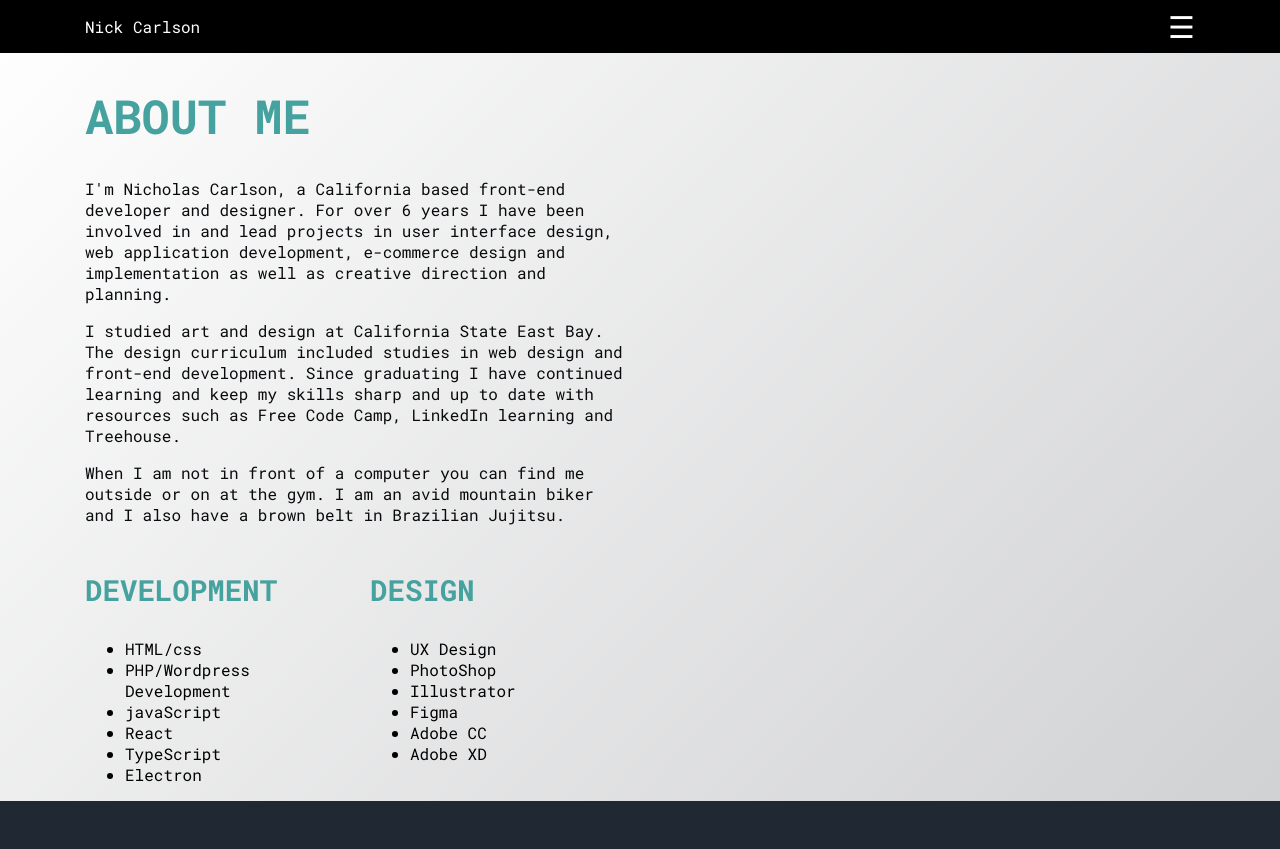
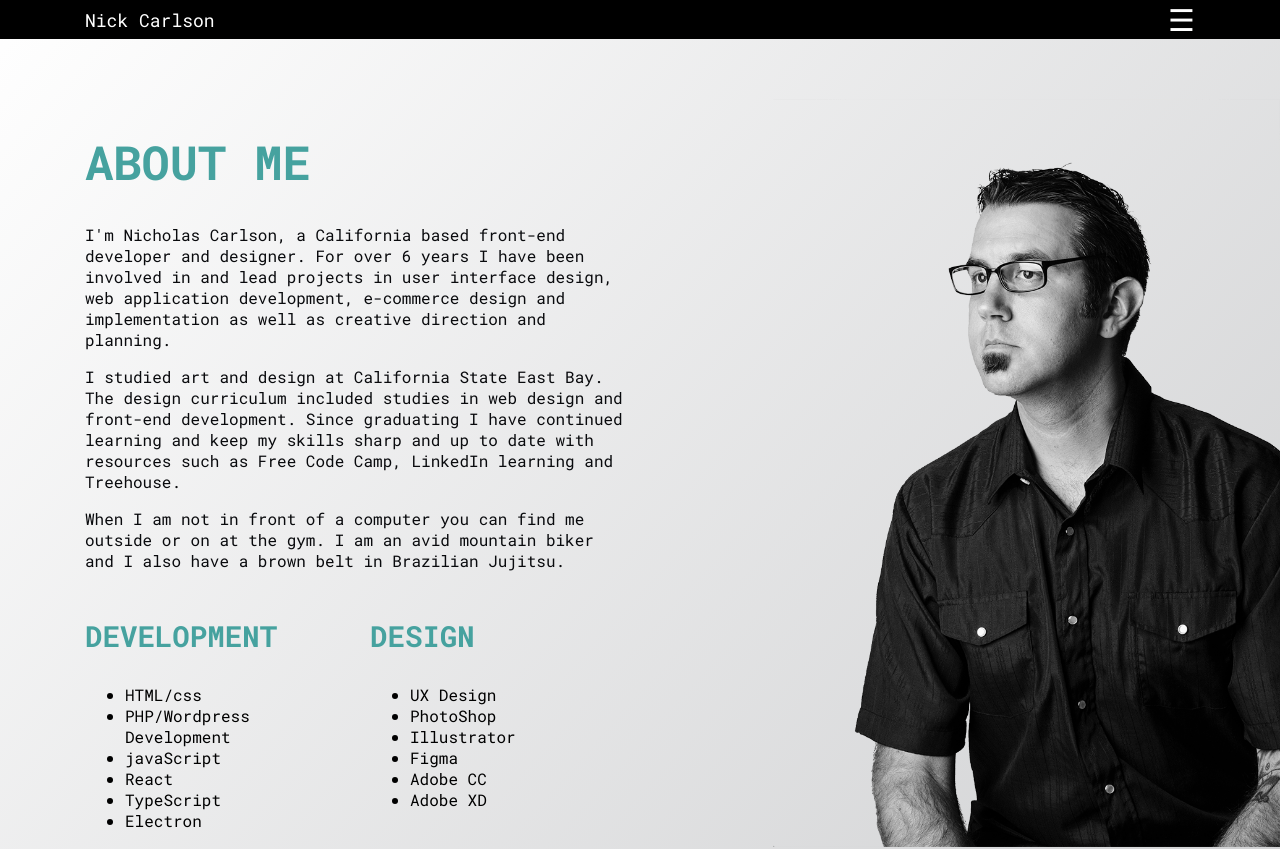
Before and after one commit to nickcarls0n/Portfolio, a React (Create React App) app: page /about in a window 1280 px wide. Shown: the top 849 px of the page. Built offline with nearby package versions, Linux system fonts and the light colour scheme.

Commit message:
About image

```diff
--- a/src/components/navagation/Navbar.tsx
+++ b/src/components/navagation/Navbar.tsx
@@ -2,6 +2,7 @@ import React from "react";
 import NavSidebar from "./NavSidebar";
 import styled from "styled-components";
 import { useState } from "react";
+import { NavLink as Link } from "react-router-dom";
 
 const Navbar = () => {
   const [showNav, setShowNav] = useState(false);
@@ -11,7 +12,7 @@ const Navbar = () => {
       <div className="container">
         <div className="row">
           <NavContent>
-            <p>Nick Carlson</p>
+            <NavHomeLink to="/">Nick Carlson</NavHomeLink>
             <HamburgerMenu onClick={() => setShowNav(!showNav)}>
               {showNav ? String.fromCharCode(10005) : String.fromCharCode(9776)}
             </HamburgerMenu>
@@ -37,6 +38,16 @@ const NavContent = styled.div.attrs({
   position: relative;
 `;
 
+const NavHomeLink = styled(Link)`
+  font-size: 18px;
+  color: white;
+  transition: all 300ms ease-out;
+
+  &:hover {
+    color: #66fcf1;
+  }
+`;
+
 const HamburgerMenu = styled.span`
   font-size: 30px;
   cursor: pointer;
--- a/src/pages/About.tsx
+++ b/src/pages/About.tsx
@@ -1,6 +1,8 @@
 import React from "react";
 import Navbar from "../components/navagation/Navbar";
 import Footer from "../components/footer/Footer";
+import Spacer from "../components/spacer/Spacer";
+import styled from "styled-components";
 
 const About = () => {
   const activeDate = () => {
@@ -9,6 +11,8 @@ const About = () => {
   return (
     <>
       <Navbar />
+      <Spacer height="60px" />
+      <AboutBackground>
         <div className="container">
           <div className="row">
             <div className="col-lg-6">
@@ -21,16 +25,16 @@ const About = () => {
                 creative direction and planning.
               </p>
               <p className="dark-text">
-              I studied art and design at California State East Bay. The design
-              curriculum included studies in web design and front-end
+                I studied art and design at California State East Bay. The
+                design curriculum included studies in web design and front-end
                 development. Since graduating I have continued learning and keep
                 my skills sharp and up to date with resources such as Free Code
                 Camp, LinkedIn learning and Treehouse.
               </p>
               <p className="dark-text">
-              When I am not in front of a computer you can find me outside or on
-              at the gym. I am an avid mountain biker and I also have a brown
-              belt in Brazilian Jujitsu.
+                When I am not in front of a computer you can find me outside or
+                on at the gym. I am an avid mountain biker and I also have a
+                brown belt in Brazilian Jujitsu.
               </p>
               <div className="row">
                 <div className="col-md-6">
@@ -59,9 +63,18 @@ const About = () => {
             </div>
           </div>
         </div>
+      </AboutBackground>
+      <Spacer height="60px" />
       <Footer />
     </>
   );
 };
 
+const AboutBackground = styled.div`
+  background: url(img/Head-shot-1.png);
+  background-position: right;
+  background-size: contain;
+  background-repeat: no-repeat;
+`;
+
 export default About;
```
Also changed, not shown: public/img/Head-shot-1.png (added). Lines whose indentation alone changed are shown as unchanged.
